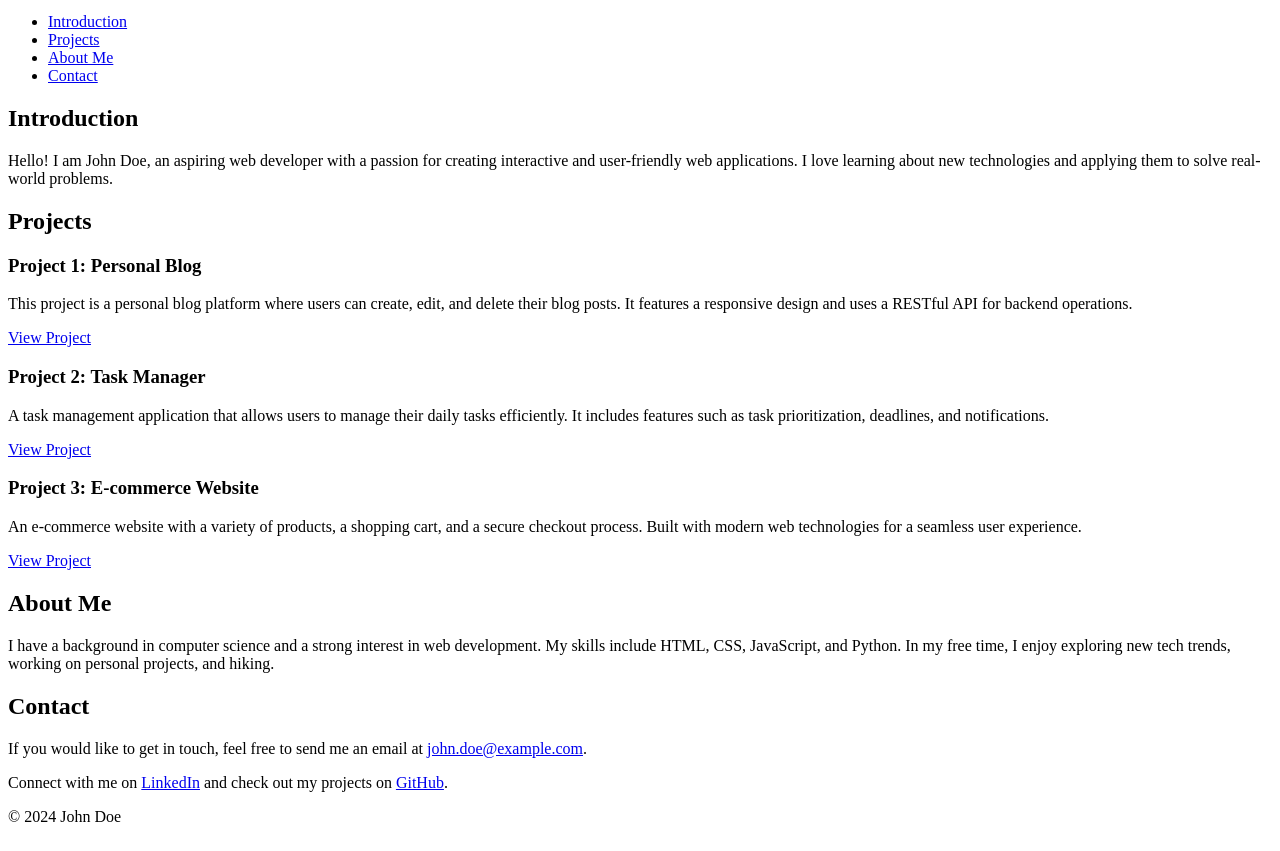
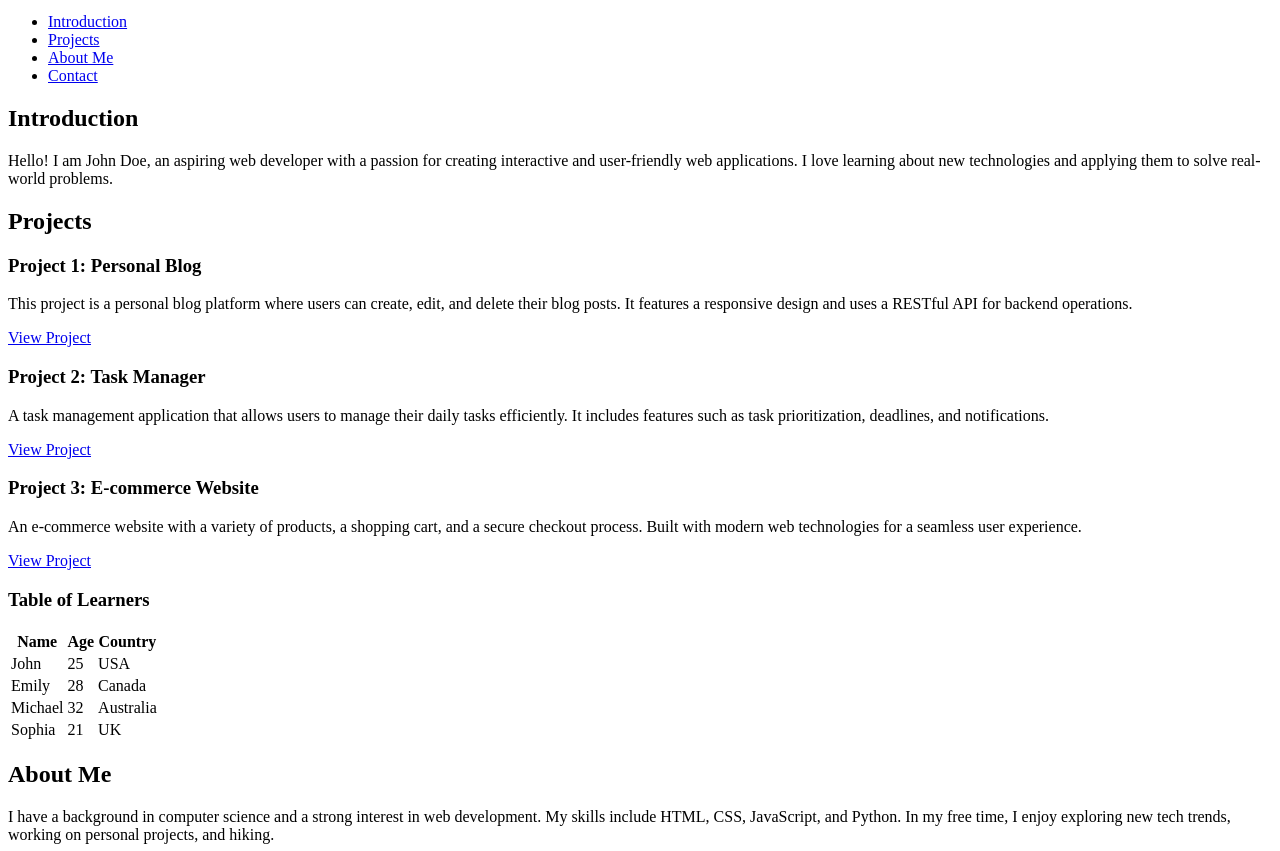
Before and after one commit to pasiama/My_First_Portfolio, a plain HTML site: page portfolio/index.html in a window 1280 px wide. Shown: the part 101-952 px from the top of the page. Drawn offline with Linux system fonts and the light colour scheme.

Commit message:
Update index.html

```diff
--- a/portfolio/index.html
+++ b/portfolio/index.html
@@ -45,6 +45,42 @@
             <p>An e-commerce website with a variety of products, a shopping cart, and a secure checkout process. Built with modern web technologies for a seamless user experience.</p>
             <a href="https://github.com/johndoe/e-commerce-website" target="_blank">View Project</a>
         </article>
+
+        <!-- New Table of Learners Added Here -->
+        <article class="project">
+            <h3>Table of Learners</h3>
+            <table>
+                <thead>
+                    <tr>
+                        <th>Name</th>
+                        <th>Age</th>
+                        <th>Country</th>
+                    </tr>
+                </thead>
+                <tbody>
+                    <tr>
+                        <td>John</td>
+                        <td>25</td>
+                        <td>USA</td>
+                    </tr>
+                    <tr>
+                        <td>Emily</td>
+                        <td>28</td>
+                        <td>Canada</td>
+                    </tr>
+                    <tr>
+                        <td>Michael</td>
+                        <td>32</td>
+                        <td>Australia</td>
+                    </tr>
+                    <tr>
+                        <td>Sophia</td>
+                        <td>21</td>
+                        <td>UK</td>
+                    </tr>
+                </tbody>
+            </table>
+        </article>
     </section>
 
     <section id="about">
```
